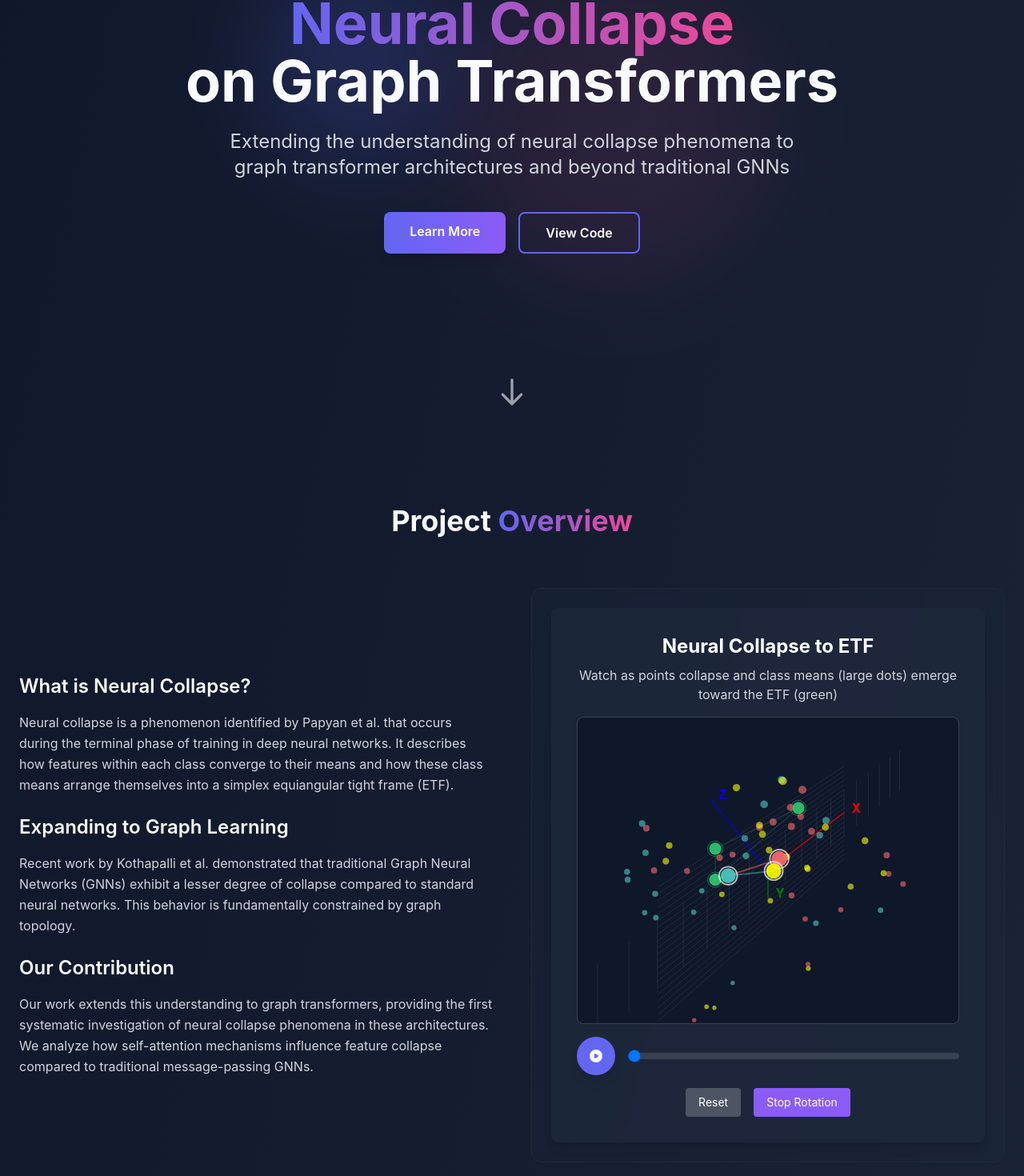
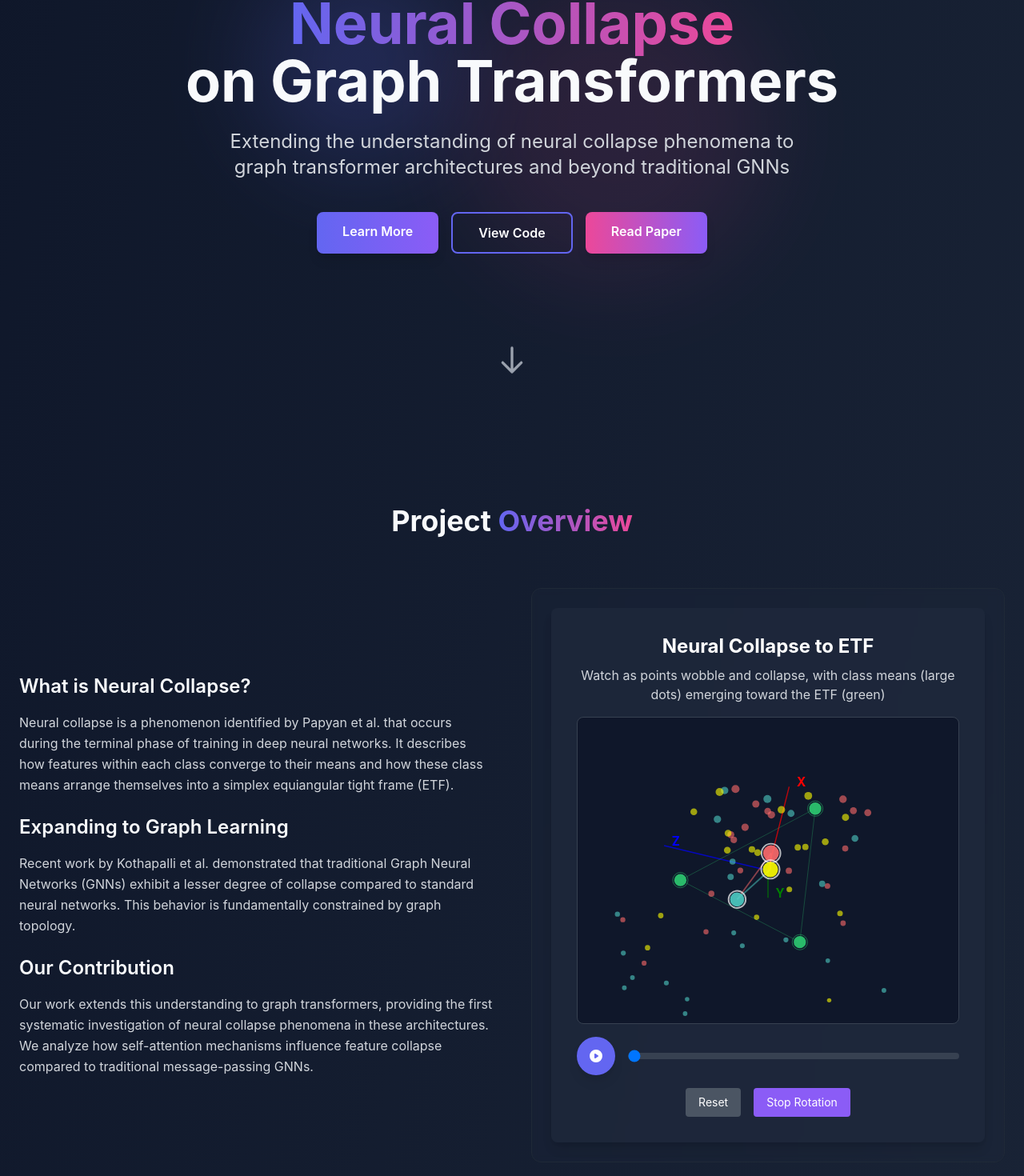
Before and after one commit to BillWang04/nc-graph, a React (Create React App) app: page / in a window 1280 px wide. Shown: the part 249-1719 px from the top of the page at 80% size. Built offline with nearby package versions, Linux system fonts and the light colour scheme.

Commit message:
Update Interactive and button

```diff
--- a/src/components/layout/Header.jsx
+++ b/src/components/layout/Header.jsx
@@ -40,6 +40,7 @@ const Header = () => {
         >
           GitHub Repo
         </a>
+
       </div>
     </header>
   );
--- a/src/components/layout/Navigation.jsx
+++ b/src/components/layout/Navigation.jsx
@@ -7,7 +7,7 @@ const Navigation = () => {
     { name: 'Overview', href: '#overview' },
     { name: 'Methods', href: '#methods' },
     { name: 'Results', href: '#results' },
-    { name: 'Team', href: '#team' }
+    { name: 'Team', href: '#team' },
   ];
 
   const toggleMenu = () => {
--- a/src/components/sections/Hero.jsx
+++ b/src/components/sections/Hero.jsx
@@ -35,11 +35,19 @@ const Hero = () => {
           >
             View Code
           </a>
+          <a
+            href="https://www.youtube.com/watch?v=dQw4w9WgXcQ"
+            target="_blank"
+            rel="noopener noreferrer"
+            className="px-8 py-3 bg-gradient-to-r from-secondary to-tertiary text-white font-semibold rounded-lg shadow-lg hover:shadow-xl transform hover:-translate-y-1 transition-all duration-300"
+            >
+            Read Paper
+            </a>
         </div>
 
         {/* Scroll indicator */}
         <div className="relative h-10">
-            <div className="absolute left-1/2 transform -translate-x-1/2" style={{ top: '160px' }}>
+            <div className="absolute left-1/2 transform -translate-x-1/2" style={{ top: '120px' }}>
                 <svg className="w-10 h-10 text-gray-400 animate-bounce" fill="none" stroke="currentColor" viewBox="0 0 24 24">
                     <path strokeLinecap="round" strokeLinejoin="round" strokeWidth={2} d="M19 14l-7 7m0 0l-7-7m7 7V3" />
                 </svg>
--- a/src/components/visualization/NeuralCollapse3D.js
+++ b/src/components/visualization/NeuralCollapse3D.js
@@ -7,6 +7,8 @@ const NeuralCollapse3D = () => {
   const [isDragging, setIsDragging] = useState(false);
   const [lastMousePos, setLastMousePos] = useState({ x: 0, y: 0 });
   const [autoRotate, setAutoRotate] = useState(true);
+  const [wobbleOffset, setWobbleOffset] = useState([]);
+  const [wobbleTime, setWobbleTime] = useState(0);
 
   const numClasses = 3;
   const pointsPerClass = 20;
@@ -14,13 +16,19 @@ const NeuralCollapse3D = () => {
   const gridSize = 30;
   const numGridLines = 10;
 
-  // ETF vertices (target positions)
+  // Wobble parameters
+  const wobbleAmount = 10; // Maximum wobble displacement
+  const wobbleSpeed = 0.3; // How fast the wobble changes
+  const wobbleDecay = 0.4; // How much wobble reduces as progress increases
+
+  // ETF vertices (target positions) - Updated to the specified coordinates
   const etfVertices = useMemo(() => {
-    const radius = 100;
+    // Updated coordinates: (2,-1,-1), (-1,2,-1), (-1,-1,2)
+    const scale = 50; // Scaling factor for better visualization
     return [
-      [radius * Math.cos(0), radius * Math.sin(0), radius/2],
-      [radius * Math.cos(2*Math.PI/3), radius * Math.sin(2*Math.PI/3), radius/2],
-      [radius * Math.cos(4*Math.PI/3), radius * Math.sin(4*Math.PI/3), radius/2],
+      [2 * scale, -1 * scale, -1 * scale],
+      [-1 * scale, 2 * scale, -1 * scale],
+      [-1 * scale, -1 * scale, 2 * scale],
     ];
   }, []);
 
@@ -43,12 +51,34 @@ const NeuralCollapse3D = () => {
     return points;
   }, [numClasses, pointsPerClass]);
 
+  // Initialize wobble offsets
+  const initializeWobbleOffsets = useCallback((pointCount) => {
+    const offsets = [];
+    for (let i = 0; i < pointCount; i++) {
+      offsets.push({
+        xFreq: Math.random() * 0.1 + 0.05,
+        yFreq: Math.random() * 0.1 + 0.05,
+        zFreq: Math.random() * 0.1 + 0.05,
+        xPhase: Math.random() * Math.PI * 2,
+        yPhase: Math.random() * Math.PI * 2,
+        zPhase: Math.random() * Math.PI * 2,
+        amplitude: Math.random() * 0.5 + 0.5, // Individual amplitude multiplier
+      });
+    }
+    return offsets;
+  }, []);
+
   const [points, setPoints] = useState(generateInitialPoints());
+
+  // Initialize wobble offsets when points change
+  useEffect(() => {
+    setWobbleOffset(initializeWobbleOffsets(points.length));
+  }, [points, initializeWobbleOffsets]);
 
   const colors = ['#FF6B6B', '#4ECDC4', '#FFFF00'];
   const etfColor = '#2ecc71';
 
-  // Animation effect
+  // Animation effect for progress
   useEffect(() => {
     let interval;
     if (isPlaying) {
@@ -58,12 +88,21 @@ const NeuralCollapse3D = () => {
             setIsPlaying(false);
             return 100;
           }
-          return prev + .7;
+          return prev + 0.5;
         });
       }, 50);
     }
     return () => clearInterval(interval);
   }, [isPlaying]);
+
+  // Continuous wobble animation
+  useEffect(() => {
+    const wobbleInterval = setInterval(() => {
+      setWobbleTime(prev => prev + wobbleSpeed);
+    }, 30);
+
+    return () => clearInterval(wobbleInterval);
+  }, [wobbleSpeed]);
 
   // Auto-rotation effect
   useEffect(() => {
@@ -72,7 +111,7 @@ const NeuralCollapse3D = () => {
       interval = setInterval(() => {
         setRotation(prev => ({
           x: prev.x + 0.01,
-          y: prev.y + 0.005
+          y: prev.y + 0.01
         }));
       }, 50);
     }
@@ -83,18 +122,33 @@ const NeuralCollapse3D = () => {
   const calculateCurrentState = useCallback(() => {
     const t = progress / 100;
 
-    // Move points towards their ETF targets
-    const currentPoints = points.map(point => {
+    // Calculate wobble intensity that decreases as progress increases
+    const wobbleIntensity = Math.max(0, wobbleAmount * (1 - t * (1 - wobbleDecay)));
+
+    // Move points towards their ETF targets with wobble
+    const currentPoints = points.map((point, idx) => {
       const targetVertex = etfVertices[point.class];
+      const offset = wobbleOffset[idx] || { xFreq: 0, yFreq: 0, zFreq: 0, xPhase: 0, yPhase: 0, zPhase: 0, amplitude: 1 };
+
+      // Calculate wobble for this specific point
+      const wobbleX = Math.sin(wobbleTime * offset.xFreq + offset.xPhase) * wobbleIntensity * offset.amplitude;
+      const wobbleY = Math.sin(wobbleTime * offset.yFreq + offset.yPhase) * wobbleIntensity * offset.amplitude;
+      const wobbleZ = Math.sin(wobbleTime * offset.zFreq + offset.zPhase) * wobbleIntensity * offset.amplitude;
+
+      // Calculate base position with linear interpolation
+      const baseX = point.x * (1 - t) + targetVertex[0] * t;
+      const baseY = point.y * (1 - t) + targetVertex[1] * t;
+      const baseZ = point.z * (1 - t) + targetVertex[2] * t;
+
       return {
         ...point,
-        currentX: point.x * (1 - t) + targetVertex[0] * t,
-        currentY: point.y * (1 - t) + targetVertex[1] * t,
-        currentZ: point.z * (1 - t) + targetVertex[2] * t
+        currentX: baseX + wobbleX,
+        currentY: baseY + wobbleY,
+        currentZ: baseZ + wobbleZ
       };
     });
 
-    // Calculate means from current point positions
+    // Calculate means from current point positions (without wobble for stability)
     const currentMeans = Array(numClasses).fill(0).map((_, c) => {
       const classPoints = currentPoints.filter(p => p.class === c);
       return {
@@ -104,8 +158,22 @@ const NeuralCollapse3D = () => {
       };
     });
 
-    return { currentPoints, currentMeans };
-  }, [progress, points, etfVertices, numClasses]);
+    // Add slight wobble to means as well for visual appeal
+    const wobbledMeans = currentMeans.map((mean, idx) => {
+      const meanWobbleScale = wobbleIntensity * 0.3; // Less wobble for means
+      const wobbleX = Math.sin(wobbleTime * 0.03 + idx) * meanWobbleScale;
+      const wobbleY = Math.sin(wobbleTime * 0.04 + idx * 2) * meanWobbleScale;
+      const wobbleZ = Math.sin(wobbleTime * 0.05 + idx * 3) * meanWobbleScale;
+
+      return {
+        x: mean.x + wobbleX,
+        y: mean.y + wobbleY,
+        z: mean.z + wobbleZ
+      };
+    });
+
+    return { currentPoints, currentMeans: wobbledMeans };
+  }, [progress, points, etfVertices, numClasses, wobbleOffset, wobbleTime, wobbleAmount, wobbleDecay]);
 
   const project3DTo2D = useCallback((x, y, z) => {
     const rotatedX = x * Math.cos(rotation.y) - z * Math.sin(rotation.y);
@@ -146,38 +214,7 @@ const NeuralCollapse3D = () => {
     setIsDragging(false);
   };
 
-  const renderGrid = () => {
-    const gridLines = [];
-    for (let i = -numGridLines; i <= numGridLines; i++) {
-      const pos = i * gridSize;
-
-      // XY grid
-      const xStart = project3DTo2D(-axisLength, pos, 0);
-      const xEnd = project3DTo2D(axisLength, pos, 0);
-      gridLines.push(
-        <line key={`xy-x-${i}`}
-          x1={xStart.x} y1={xStart.y}
-          x2={xEnd.x} y2={xEnd.y}
-          stroke="#ddd"
-          strokeWidth="0.5"
-          opacity="0.2"
-        />
-      );
-
-      const yStart = project3DTo2D(pos, -axisLength, 0);
-      const yEnd = project3DTo2D(pos, axisLength, 0);
-      gridLines.push(
-        <line key={`xy-y-${i}`}
-          x1={yStart.x} y1={yStart.y}
-          x2={yEnd.x} y2={yEnd.y}
-          stroke="#ddd"
-          strokeWidth="0.5"
-          opacity="0.2"
-        />
-      );
-    }
-    return gridLines;
-  };
+  // Removed 2D grid rendering since we want to either implement 3D grids or remove them completely
 
   const renderAxes = () => {
     const origin = project3DTo2D(0, 0, 0);
@@ -187,8 +224,6 @@ const NeuralCollapse3D = () => {
 
     return (
       <g className="coordinate-axes">
-        {renderGrid()}
-
         <line x1={origin.x} y1={origin.y} x2={xEnd.x} y2={xEnd.y}
           stroke="red" strokeWidth="1.5" opacity="0.7"/>
         <text x={xEnd.x + 10} y={xEnd.y} fill="red" className="font-bold">X</text>
@@ -211,7 +246,7 @@ const NeuralCollapse3D = () => {
       <div className="mb-4 text-center">
         <h2 className="text-2xl font-bold mb-2 text-white">Neural Collapse to ETF</h2>
         <p className="text-gray-300 mb-4">
-          Watch as points collapse and class means (large dots) emerge toward the ETF (green)
+          Watch as points wobble and collapse, with class means (large dots) emerging toward the ETF (green)
         </p>
       </div>
 
@@ -369,9 +404,6 @@ const NeuralCollapse3D = () => {
               onChange={(e) => setProgress(Number(e.target.value))}
               className="w-full h-2 rounded-lg appearance-none cursor-pointer bg-gray-700"
             />
-            {/* <span className="text-sm font-medium text-white min-w-[3rem] text-center">
-              {progress}%
-            </span> */}
           </div>
         </div>
 
@@ -382,6 +414,7 @@ const NeuralCollapse3D = () => {
               setProgress(0);
               setIsPlaying(false);
               setPoints(generateInitialPoints());
+              setWobbleTime(0);
             }}
           >
             Reset
```
